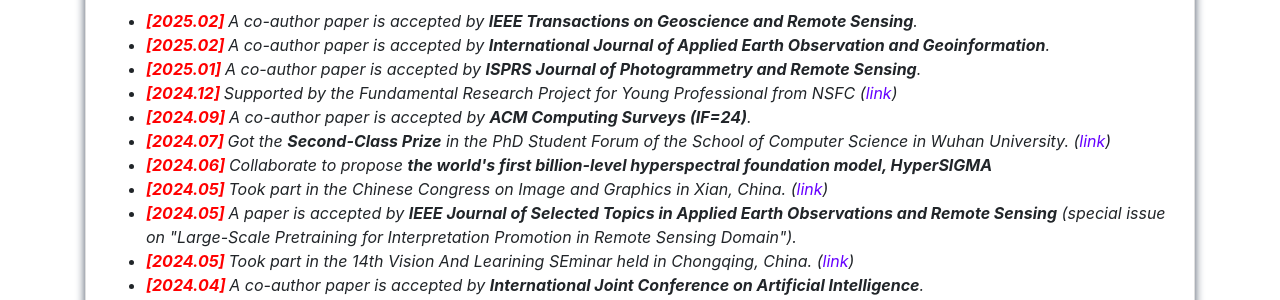
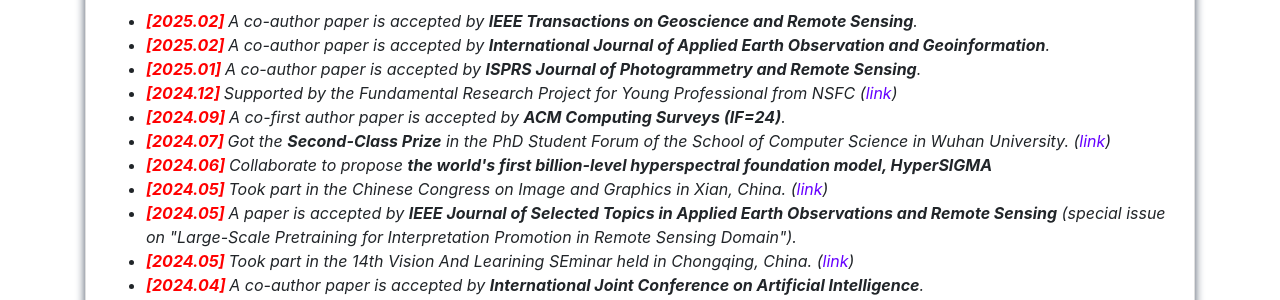
Before and after one commit to DotWang/DotWang.github.io, a Jekyll site: the page built from index.md, in a window 1280 px wide. Shown: the part 711-1011 px from the top of the page. Built offline with Jekyll 4.4.1, drawn with Linux system fonts in a browser that asks for light colours; nearby versions of some CDN libraries; comment, search, counter and statistics services are not loaded.

Commit message:
Update exp.html

```diff
--- a/_includes/exp.html
+++ b/_includes/exp.html
@@ -5,7 +5,7 @@
 <li> <b> <font color="#FF0000">[2025.02]</font> </b> A co-author paper is accepted by <b>International Journal of Applied Earth Observation and Geoinformation</b>.</li>
 <li> <b> <font color="#FF0000">[2025.01]</font> </b> A co-author paper is accepted by <b>ISPRS Journal of Photogrammetry and Remote Sensing</b>.</li>
 <li> <b> <font color="#FF0000">[2024.12]</font> </b> Supported by the Fundamental Research Project for Young Professional from NSFC (<a href="https://sigma.whu.edu.cn/info/1051/2211.htm" target="_blank">link</a>)</li>
-<li> <b> <font color="#FF0000">[2024.09]</font> </b> A co-author paper is accepted by <b>ACM Computing Surveys (IF=24)</b>.</li>
+<li> <b> <font color="#FF0000">[2024.09]</font> </b> A co-first author paper is accepted by <b>ACM Computing Surveys (IF=24)</b>.</li>
 <li> <b> <font color="#FF0000">[2024.07]</font> </b> Got the <b>Second-Class Prize</b> in the PhD Student Forum of the School of Computer Science in Wuhan University. (<a href="https://cs.whu.edu.cn/info/1054/44931.htm" target="_blank">link</a>)</li>
 <li> <b> <font color="#FF0000">[2024.06]</font> </b> Collaborate to propose <b>the world's first billion-level hyperspectral foundation model, HyperSIGMA</b></li>
 <li> <b> <font color="#FF0000">[2024.05]</font> </b> Took part in the Chinese Congress on Image and Graphics in Xian, China. (<a href="/assets/img/exp/ccig_2024.jpg" target="_blank">link</a>)</li>
```
